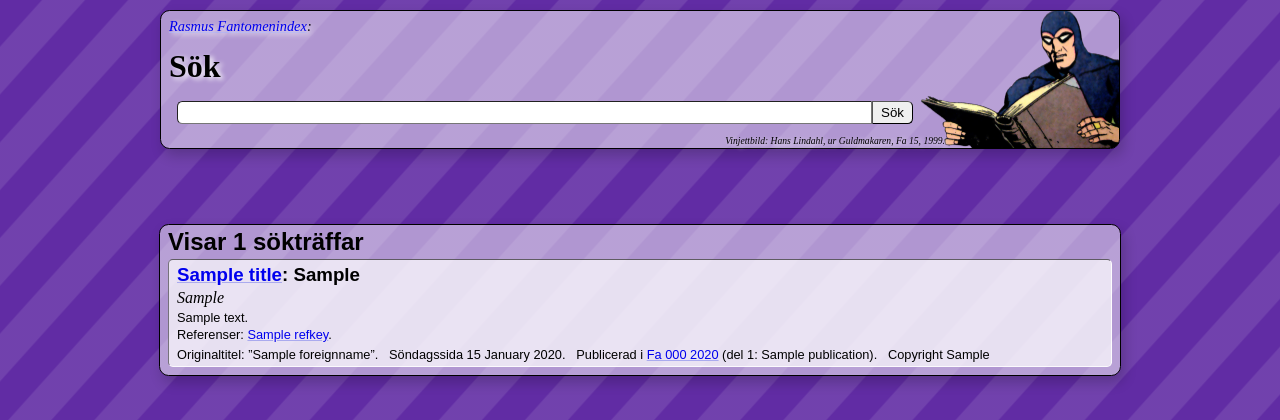
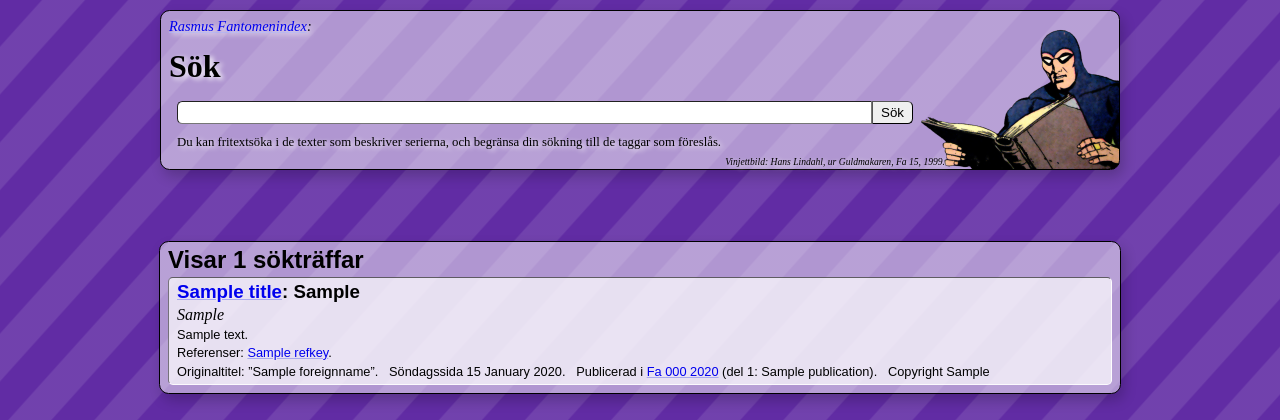
Before and after one commit to kaj/fandjango, a Django app: page /search in a window 1280 px wide. Shown: the top 420 px of the page. Run offline with Django 3.2, Linux system fonts and the light colour scheme; tables that the repository leaves empty hold one stand-in row (values such as "Sample post"); parts of the project's set-up code (start-up, migrations or seed data) failed here and were passed over; some libraries are stand-ins or nearby versions.

Commit message:
Dry and helpful.
Move some duplicated markdown for the search form to a separate file
to be included in both places, and add some help text.

```diff
--- a/libris/jinja2/search.html
+++ b/libris/jinja2/search.html
@@ -3,28 +3,7 @@
 {% block bodyattrs %} class="search"{% endblock %}
 
 {%- block headextra -%}
-    <form id="search" action="/search">
-      <div class="q">
-	<input type="search" name="q" value="{{query}}"
-	       autocomplete="off" tabindex="1">
-	<input type="submit" value="Sök" tabindex="3">
-      </div>
-      <div class="refs">
-	{%- for t in titles -%}
-	<lable tabindex="4" class="t">{{t.title}}<input type="hidden" name="t" value="{{t.slug}}"></lable>
-	{% endfor -%}
-	{%- for k in phantoms -%}
-	<lable tabindex="4" class="f">{{k.title}}<input type="hidden" name="f" value="{{k.slug}}"></lable>
-	{% endfor -%}
-	{%- for k in refkeys -%}
-	<lable tabindex="4" class="x">{{k.title}}<input type="hidden" name="x" value="{{k.slug}}"></lable>
-	{% endfor -%}
-	{%- for k in people -%}
-	<lable tabindex="4" class="p">{{k.name}}<input type="hidden" name="p" value="{{k.slug}}"></lable>
-	{% endfor -%}
-      </div>
-    </form>
-    <script src="/static/search.js"></script>
+  {% include "searchform.html" %}
 {%- endblock -%}
 
 {%- block maincontent -%}
--- /dev/null
+++ b/libris/jinja2/searchform.html
@@ -0,0 +1,25 @@
+<form id="search" action="/search">
+  <div class="q">
+    <input type="search" name="q" value="{{query or ''}}"
+	   autocomplete="off" tabindex="1">
+    <input type="submit" value="Sök" tabindex="3">
+  </div>
+  <div class="refs">
+    {%- for t in titles -%}
+    <lable tabindex="4" class="t">{{t.title}}<input type="hidden" name="t" value="{{t.slug}}"></lable>
+    {% endfor -%}
+    {%- for k in phantoms -%}
+    <lable tabindex="4" class="f">{{k.title}}<input type="hidden" name="f" value="{{k.slug}}"></lable>
+    {% endfor -%}
+    {%- for k in refkeys -%}
+    <lable tabindex="4" class="x">{{k.title}}<input type="hidden" name="x" value="{{k.slug}}"></lable>
+    {% endfor -%}
+    {%- for k in people -%}
+    <lable tabindex="4" class="p">{{k.name}}<input type="hidden" name="p" value="{{k.slug}}"></lable>
+    {% endfor -%}
+  </div>
+  <p class="help">Du verkar ha javascript avstängt.
+    Det går bra att söka ändå, men med javascript kan du även
+    filtrera sökningen.</p>
+</form>
+<script src="/static/search.js"></script>
--- a/libris/static/search.js
+++ b/libris/static/search.js
@@ -82,3 +82,4 @@ form.addEventListener('keypress', e => {
     e.stopPropagation();
     return false;
 });
+form.querySelector('.help').innerHTML = 'Du kan fritextsöka i de texter som beskriver serierna, och begränsa din sökning till de taggar som föreslås.';
--- a/libris/static/style.css
+++ b/libris/static/style.css
@@ -465,3 +465,7 @@ li {
 #search .p {
     background-image: url("creator.svg") !important;
 }
+#search .help {
+    font-size: 80%;
+    margin: 1ex 0;
+}
```
Also changed, not shown: libris/jinja2/index.html (+1 -7 lines).
